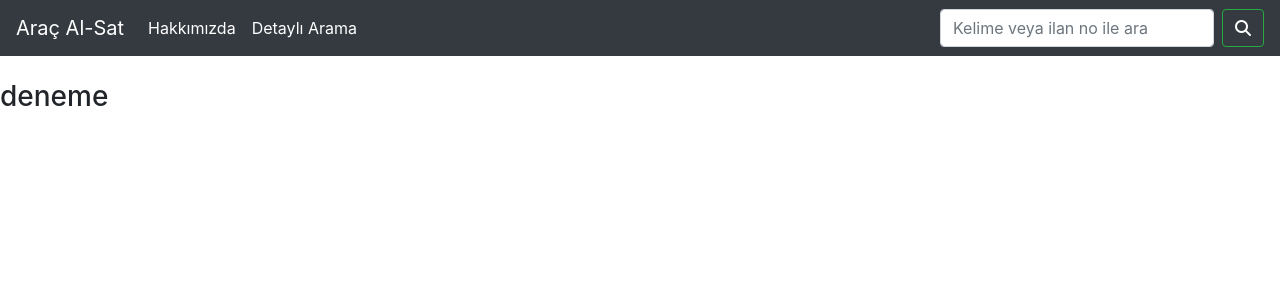
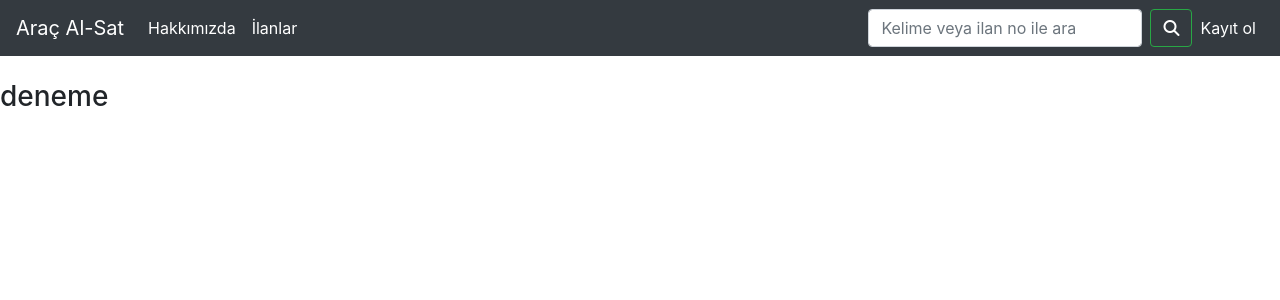
Before and after one commit to cihanayindi/Arac-Alim-Satim-Sitesi, a Python web app: template templates/index.html in a window 1280 px wide. Shown: the top 300 px of the page. Run offline with Jinja, Linux system fonts and the light colour scheme; the template is opened without the code that fills it, so the values that code supplies are empty; some libraries are stand-ins or nearby versions.

Commit message:
değişim

```diff
--- a/templates/includes/navbar.html
+++ b/templates/includes/navbar.html
@@ -8,22 +8,20 @@
         <li class="nav-item active">
             <a class="nav-link" href="/about">Hakkımızda </a>
         </li>
-
         <li class="nav-item active">
-            <a class="nav-link" href="/about">Detaylı Arama</a>
+            <a class="nav-link" href="/ads">İlanlar</a>
         </li>
-        <!-- <li class="nav-item">
-        <a class="nav-link" href="#">Link</a>
+    </ul>
+    <ul class="navbar-nav ml-auto">
+        <form class="form-inline mt-2 mt-md-0">
+            <input class="form-control mr-sm-2" type="text" placeholder="Kelime veya ilan no ile ara" aria-label="Search">
+            <button class="btn btn-outline-success my-2 my-sm-0" type="submit">
+                <i class="fa-solid fa-magnifying-glass" style="color: white;"></i>
+            </button>
+        </form>
+        <li class="nav-item active">
+            <a class="nav-link" href="/register">Kayıt ol</a>
         </li>
-        <li class="nav-item">
-        <a class="nav-link disabled" href="#">Disabled</a>
-        </li> -->
     </ul>
-    <form class="form-inline mt-2 mt-md-0">
-        <input class="form-control mr-sm-2" type="text" placeholder="Kelime veya ilan no ile ara" aria-label="Search">
-        <button class="btn btn-outline-success my-2 my-sm-0" type="submit">
-            <i class="fa-solid fa-magnifying-glass" style="color: white;"></i>
-        </button>
-    </form>
     </div>
 </nav>
```
